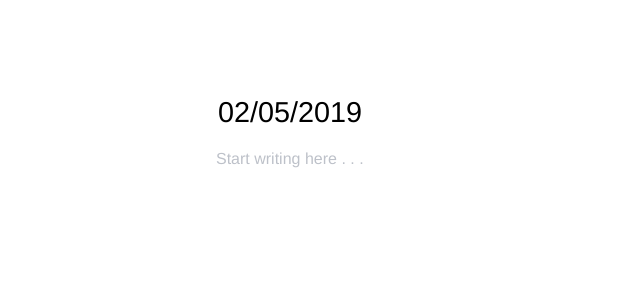
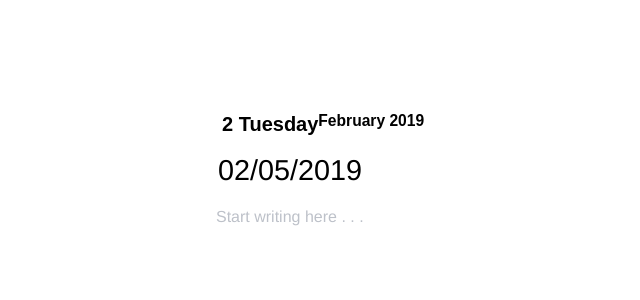
Before and after one commit to bpehlert/letter-react, a React (Create React App) app in the folder client/: page /new in a window 1280 px wide. Shown: the top 300 px of the page, without its empty margins (99-739 px from the left). Built offline with nearby package versions, Linux system fonts and the light colour scheme; no server answers.

Commit message:
working on new date picker

```diff
--- a/client/src/components/entries/EntryEditor.js
+++ b/client/src/components/entries/EntryEditor.js
@@ -4,6 +4,7 @@ import SaveMessage from "./SaveMessage";
 import { Editor, EditorState, RichUtils, convertToRaw } from "draft-js";
 // import { stateToHTML } from "draft-js-export-html"; //https://www.npmjs.com/package/draft-js-export-html
 import { connect } from "react-redux";
+import JournalDate from "./JournalDate";
 import axios from "axios";
 
 import "draft-js/dist/Draft.css";
@@ -100,6 +101,8 @@ class EntryEditor extends React.Component {
           <p>{this.state.saveMessage}</p>
         </SaveMessage>
 
+        <JournalDate today={this.state.date} />
+
         <DatePicker
           selected={date}
           onChange={date => {
--- /dev/null
+++ b/client/src/components/entries/JournalDate.js
@@ -0,0 +1,44 @@
+import React, { Component } from "react";
+import DateButton from "../styled/DateButton";
+
+class JournalDate extends Component {
+  render() {
+    const { today } = this.props;
+
+    const days = [
+      "Sunday",
+      "Monday",
+      "Tuesday",
+      "Wednesday",
+      "Thursday",
+      "Friday",
+      "Saturday"
+    ];
+    const months = [
+      "January",
+      "February",
+      "March",
+      "April",
+      "May",
+      "June",
+      "July",
+      "August",
+      "September",
+      "October",
+      "November",
+      "December"
+    ];
+    const day = today.getDay();
+    const dayName = days[day];
+    const monthName = months[today.getMonth()];
+    const year = today.getFullYear();
+    return (
+      <DateButton>
+        <h2>{`${day} ${dayName}`}</h2>
+        <h3>{`${monthName} ${year}`}</h3>
+      </DateButton>
+    );
+  }
+}
+
+export default JournalDate;
--- /dev/null
+++ b/client/src/components/styled/DateButton.js
@@ -0,0 +1,11 @@
+import styled from "styled-components";
+
+const DateButton = styled.button`
+  background: none;
+  border: none;
+  text-align: left;
+  text-emphasis: none;
+  display: flex;
+`;
+
+export default DateButton;
```
